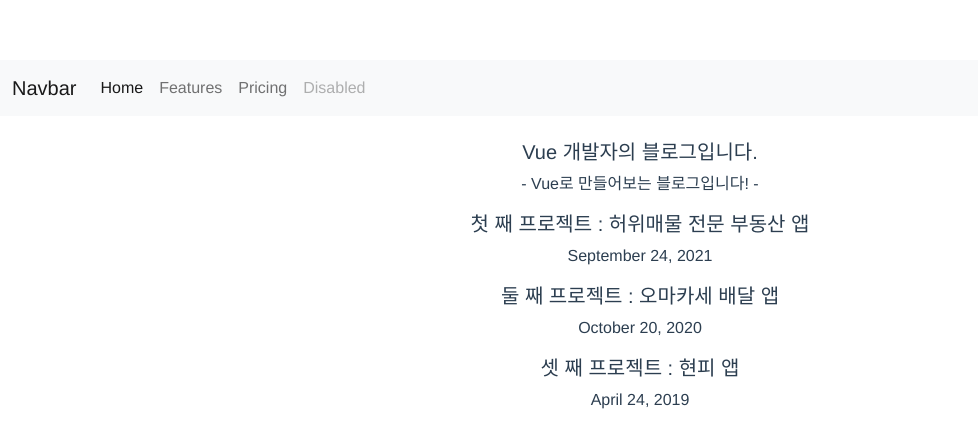
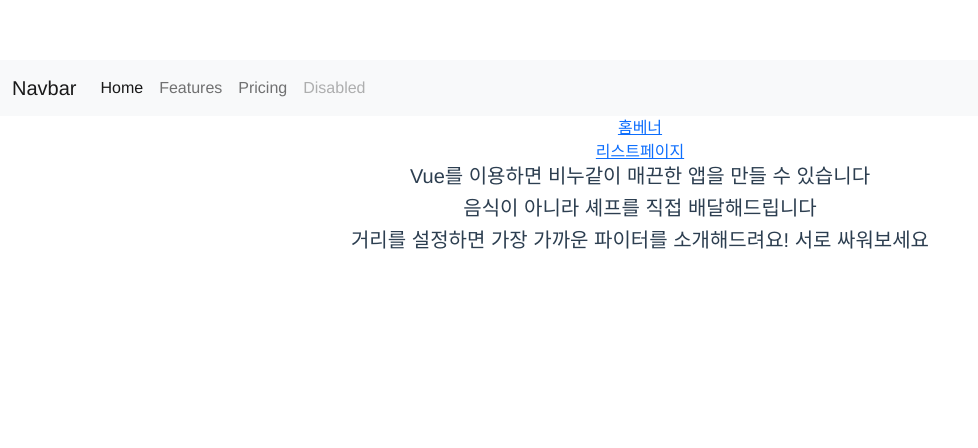
Before and after one commit to sky2000sh/vueblog, a Vue app: page /detail in a window 1280 px wide. Shown: the top 448 px of the page, without its empty margins (0-978 px from the left). Built offline with nearby package versions, Linux system fonts and the light colour scheme.

Commit message:
Vue-router on 15/06/22

```diff
--- a/package.json
+++ b/package.json
@@ -11,7 +11,8 @@
     "@popperjs/core": "^2.11.5",
     "bootstrap": "^5.1.3",
     "core-js": "^3.8.3",
-    "vue": "^3.2.13"
+    "vue": "^3.2.13",
+    "vue-router": "4"
   },
   "devDependencies": {
     "@babel/core": "^7.12.16",
--- a/src/App.vue
+++ b/src/App.vue
@@ -17,24 +17,24 @@
     </div>
   </nav>
 
-  <div class="container mt-4">
-    <h5>Vue 개발자의 블로그입니다.</h5>
-    <p> - Vue로 만들어보는 블로그입니다! - </p>
-  </div>
+  <router-link to="/hometitle">홈베너</router-link>
+  <br>
+  <router-link to="/list">리스트페이지</router-link>
 
-  <List :blogData="blogData"/>
+  <!-- <List :blogData="blogData"/> -->
+  <router-view :blogData="blogData"></router-view>
 
 </template>
 
 <script>
-import List from './components/List.vue'
+// import List from './components/List.vue'
 import blog from './assets/blog'
 
 export default {
   name: 'App',
 
   components: {
-    List: List
+    // List: List
   },
 
   data() {
--- /dev/null
+++ b/src/components/Detail.vue
@@ -0,0 +1,27 @@
+<template>
+  <div>
+    <h5> {{ blogData[0].content }} </h5>
+  </div>
+  <div>
+    <h5> {{ blogData[1].content }} </h5>
+  </div>
+  <div>
+    <h5> {{ blogData[2].content }} </h5>
+  </div>
+</template>
+
+<script>
+export default {
+    // eslint-disable-next-line vue/multi-word-component-names
+    name: 'Detail',
+
+    props: {
+        blogData: Object
+    },
+
+}
+</script>
+
+<style>
+
+</style>
--- /dev/null
+++ b/src/components/HomeTitle.vue
@@ -0,0 +1,17 @@
+<template>
+  <div class="container mt-4">
+    <h5>Vue 개발자의 블로그입니다.</h5>
+    <p> - Vue로 만들어보는 블로그입니다! - </p>
+  </div>
+</template>
+
+<script>
+export default {
+    name: 'HomeTitle',
+
+}
+</script>
+
+<style>
+
+</style>
--- a/src/main.js
+++ b/src/main.js
@@ -2,5 +2,7 @@ import { createApp } from 'vue'
 import App from './App.vue'
 import 'bootstrap'
 import 'bootstrap/dist/css/bootstrap.min.css'
+import routes from './router'
 
-createApp(App).mount('#app')
+// createApp(App).mount('#app')
+createApp(App).use(routes).mount('#app')
```
Also changed, not shown: src/router.js (added, +30 -0 lines), 1 other file (tests, documents, lock files or other folders).
